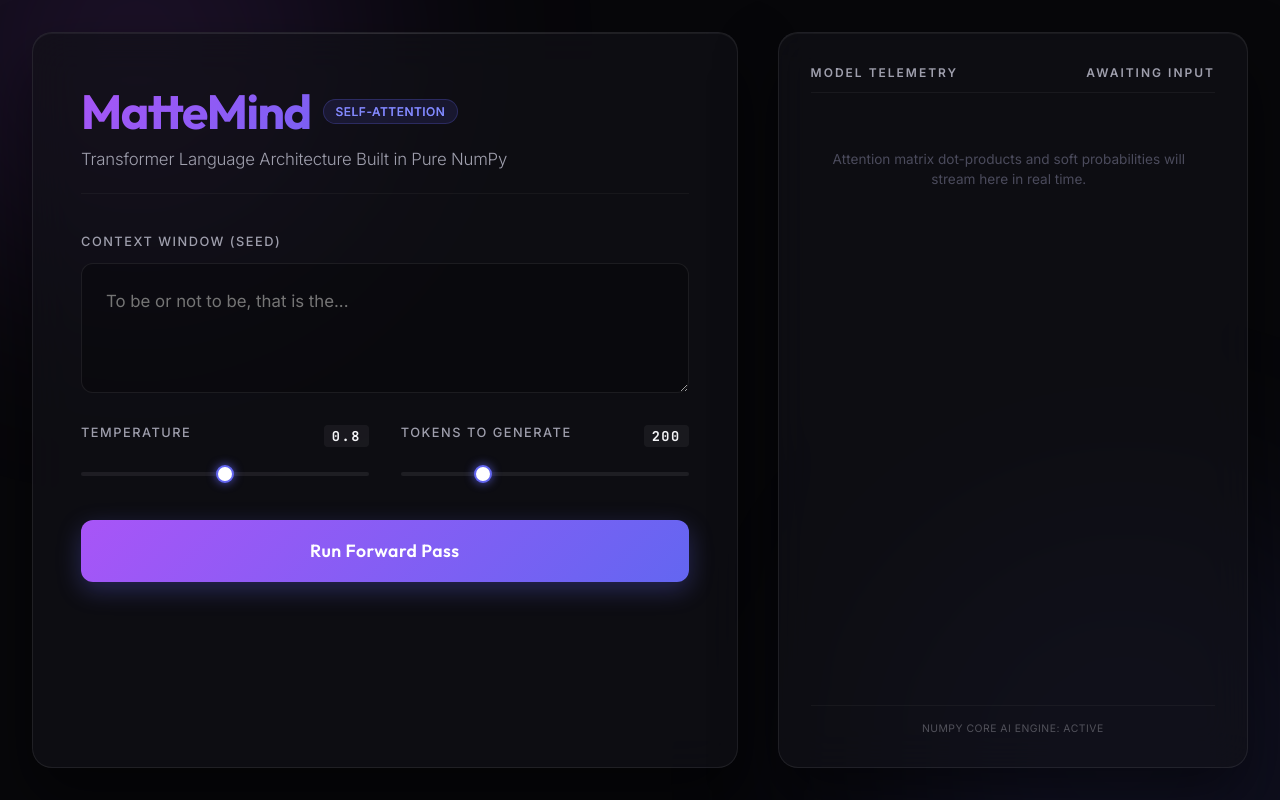
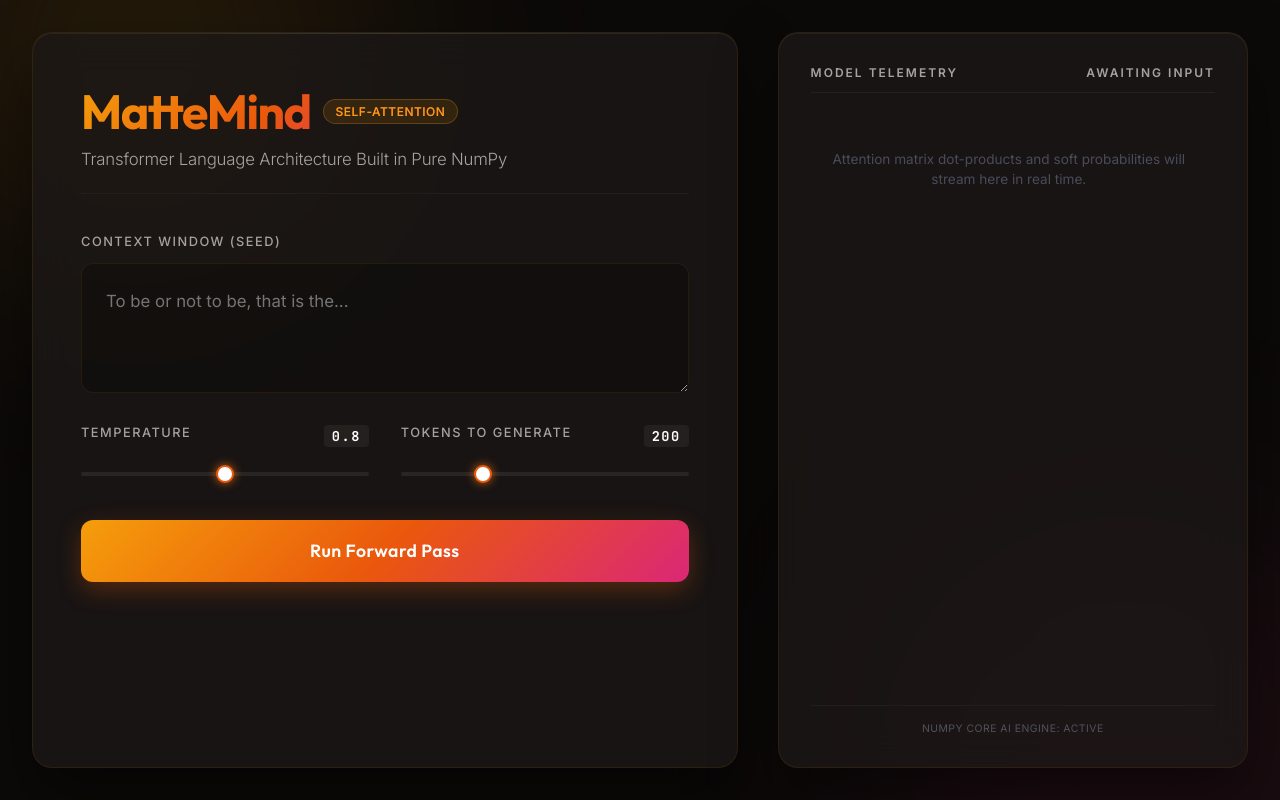
Before and after one commit to MugheesTayyab/character-text-generator, a Flask app: page / in a window 1280 px wide. Run offline with Flask 2, Linux system fonts and the light colour scheme; parts of the project's set-up code (start-up, migrations or seed data) failed here and were passed over.

Commit message:
Overhaul color palette to Amber, Copper and Warm Stone

```diff
--- a/templates/index.html
+++ b/templates/index.html
@@ -9,15 +9,15 @@
     <link href="https://fonts.googleapis.com/css2?family=Inter:wght@300;400;500;600&family=Outfit:wght@300;400;500;600;700&family=JetBrains+Mono:wght@400;500;700&display=swap" rel="stylesheet">
     <style>
         :root {
-            --bg-base: #07070a;
-            --bg-panel: rgba(18, 18, 24, 0.65);
-            --border-color: rgba(255, 255, 255, 0.08);
-            --border-focus: rgba(99, 102, 241, 0.5);
-            --text-main: #f4f4f7;
-            --text-muted: #9f9fad;
-            --accent-gradient: linear-gradient(135deg, #a855f7 0%, #6366f1 100%);
-            --accent: #6366f1;
-            --accent-glow: rgba(99, 102, 241, 0.15);
+            --bg-base: #0c0a09;
+            --bg-panel: rgba(28, 25, 23, 0.75);
+            --border-color: rgba(245, 158, 11, 0.09);
+            --border-focus: rgba(249, 115, 22, 0.5);
+            --text-main: #fdfaf7;
+            --text-muted: #a8a29e;
+            --accent-gradient: linear-gradient(135deg, #f59e0b 0%, #ea580c 50%, #db2777 100%);
+            --accent: #ea580c;
+            --accent-glow: rgba(234, 88, 12, 0.15);
             --radius-lg: 20px;
             --radius-md: 12px;
             --radius-sm: 6px;
@@ -55,7 +55,7 @@
         .blob-1 {
             width: 500px;
             height: 500px;
-            background: radial-gradient(circle, rgba(168, 85, 247, 0.18), transparent);
+            background: radial-gradient(circle, rgba(245, 158, 11, 0.15), transparent);
             top: -150px;
             left: -150px;
             animation: float-slow 20s infinite alternate;
@@ -64,7 +64,7 @@
         .blob-2 {
             width: 600px;
             height: 600px;
-            background: radial-gradient(circle, rgba(99, 102, 241, 0.15), transparent);
+            background: radial-gradient(circle, rgba(219, 39, 119, 0.12), transparent);
             bottom: -250px;
             right: -150px;
             animation: float-slow 25s infinite alternate-reverse;
@@ -156,14 +156,14 @@
 
         .badge {
             font-family: 'Inter', sans-serif;
-            background: rgba(99, 102, 241, 0.12);
-            color: #818cf8;
+            background: rgba(245, 158, 11, 0.12);
+            color: #f59e0b;
             padding: 4px 12px;
             border-radius: 100px;
             font-size: 0.75rem;
             font-weight: 500;
-            border: 1px solid rgba(99, 102, 241, 0.25);
-            -webkit-text-fill-color: #818cf8; /* Override text fill gradient */
+            border: 1px solid rgba(245, 158, 11, 0.25);
+            -webkit-text-fill-color: #f59e0b; /* Override text fill gradient */
             letter-spacing: 0.5px;
             text-transform: uppercase;
         }
@@ -268,14 +268,14 @@
             cursor: pointer;
             transition: all 0.3s cubic-bezier(0.2, 0.8, 0.2, 1);
             width: 100%;
-            box-shadow: 0 8px 25px rgba(99, 102, 241, 0.3);
+            box-shadow: 0 8px 25px rgba(234, 88, 12, 0.3);
             position: relative;
             overflow: hidden;
         }
 
         button#generateBtn:hover {
             transform: translateY(-2px);
-            box-shadow: 0 12px 30px rgba(99, 102, 241, 0.45);
+            box-shadow: 0 12px 30px rgba(234, 88, 12, 0.45);
         }
 
         button#generateBtn:active {
@@ -650,7 +650,7 @@
             traceContainer.innerHTML = '';
             outputBox.classList.add('active');
             statusText.textContent = 'Streaming';
-            statusText.style.color = '#10b981';
+            statusText.style.color = '#ea580c';
             liveDot.style.display = 'inline-block';
 
             const textNode = document.createTextNode('');
@@ -685,7 +685,7 @@
                     let char = ctxStr[j].replace(/ /g, '·').replace(/\n/g, '↵');
                     let weight = attWeights[j] || 0;
                     let opacity = Math.min(1.0, 0.4 + (weight * 2.5));
-                    let color = weight > 0.1 ? '#818cf8' : 'inherit';
+                    let color = weight > 0.1 ? '#f59e0b' : 'inherit';
                     visibleCtx += `<span style="opacity: ${opacity}; color: ${color};">${char}</span>`;
                 }
 
```
Also changed, not shown: other parts of templates/index.html (+13 -13 lines).
